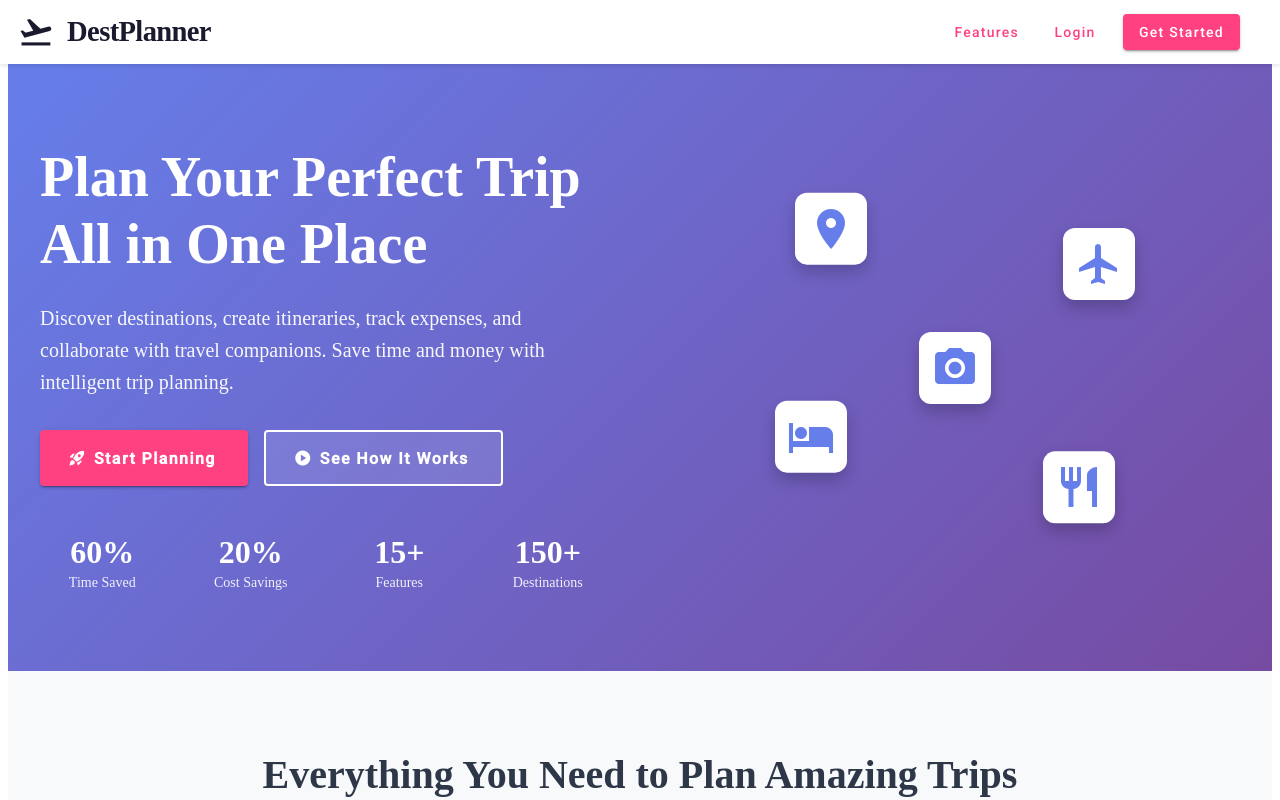
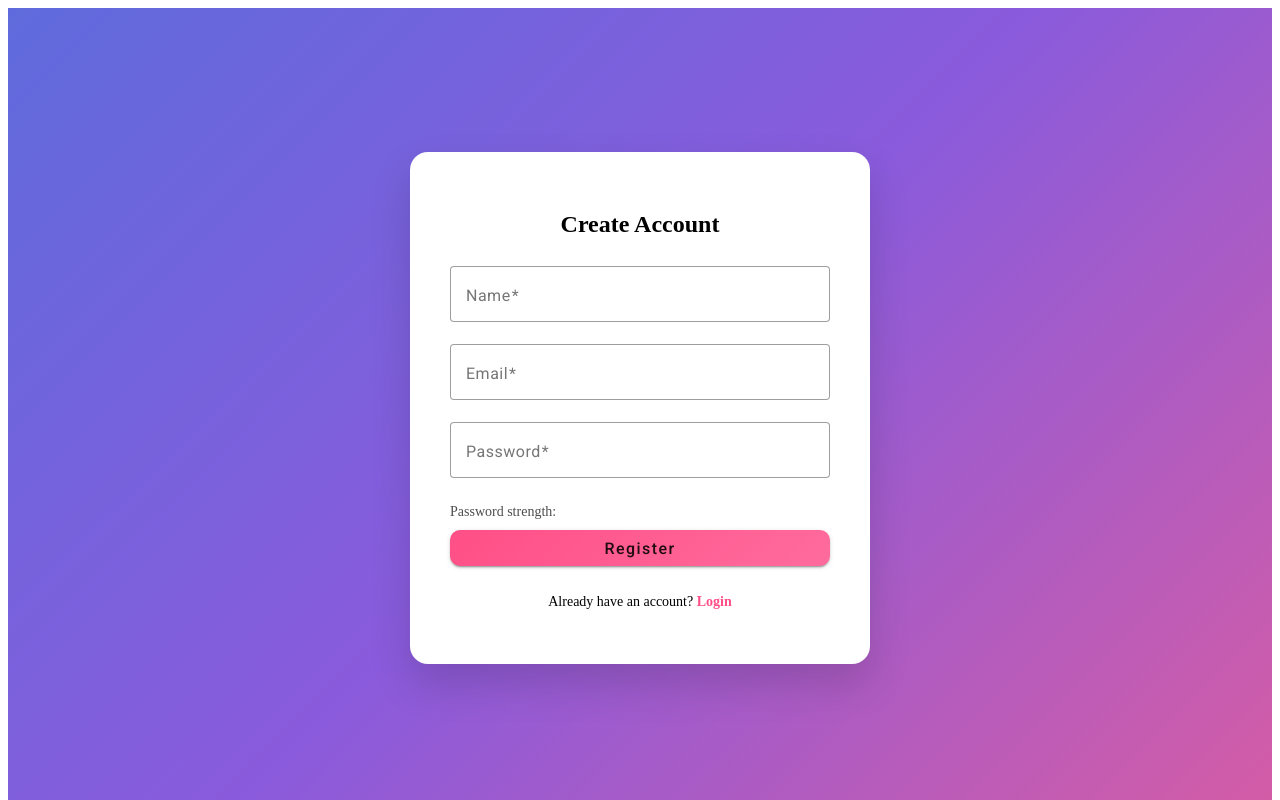
Before and after one commit to ashrithanarne/DestPlanner, an Angular app in the folder frontend/destplanner-frontend/: page /register in a window 1280 px wide. Before the commit this address led to /. Shown: the top 800 px of the page. Built offline with nearby package versions, Linux system fonts and the light colour scheme.

Commit message:
Created registration component

```diff
--- a/frontend/destplanner-frontend/src/app/app.routes.ts
+++ b/frontend/destplanner-frontend/src/app/app.routes.ts
@@ -1,7 +1,10 @@
 import { Routes } from '@angular/router';
 import { LandingPageComponent } from './components/landing-page/landing-page';
+import { RegisterComponent } from './auth/register/register';
+
 
 export const routes: Routes = [
   { path: '', component: LandingPageComponent },
+  { path: 'register', component: RegisterComponent },
   { path: '**', redirectTo: '' }
 ];
--- /dev/null
+++ b/frontend/destplanner-frontend/src/app/auth/register/register.css
@@ -0,0 +1,75 @@
+/* FULL PAGE GRADIENT */
+.auth-page {
+  min-height: 100vh;
+  display: flex;
+  justify-content: center;
+  align-items: center;
+
+  background: linear-gradient(
+    135deg,
+    #5f6bdc,
+    #8a5bdc,
+    #d45ca6
+  );
+}
+
+/* CARD */
+.auth-card {
+  background: white;
+  padding: 40px;
+  border-radius: 18px;
+  width: 380px;
+
+  box-shadow: 0 20px 40px rgba(0,0,0,0.15);
+
+  display: flex;
+  flex-direction: column;
+  gap: 18px;
+}
+
+/* TITLE */
+.auth-card h2 {
+  text-align: center;
+  margin-bottom: 10px;
+}
+
+/* FORM FIELDS */
+mat-form-field {
+  width: 100%;
+}
+
+/* PASSWORD TEXT */
+.strength {
+  font-size: 14px;
+  opacity: 0.7;
+  margin: 4px 0 10px;
+}
+
+/* BUTTON */
+.register-btn {
+  width: 100%;
+  padding: 14px;
+  font-size: 16px;
+  border-radius: 10px;
+
+  background: linear-gradient(
+    135deg,
+    #ff4f87,
+    #ff6b9d
+  );
+
+  color: white;
+}
+
+/* SWITCH LINK */
+.auth-switch {
+  text-align: center;
+  margin-top: 10px;
+  font-size: 14px;
+}
+
+.auth-switch span {
+  color: #ff4f87;
+  cursor: pointer;
+  font-weight: 600;
+}
--- /dev/null
+++ b/frontend/destplanner-frontend/src/app/auth/register/register.html
@@ -0,0 +1,46 @@
+<div class="auth-page">
+
+  <div class="auth-card">
+
+    <h2>Create Account</h2>
+
+    <form [formGroup]="registerForm" (ngSubmit)="submit()">
+
+      <mat-form-field appearance="outline">
+        <mat-label>Name</mat-label>
+        <input matInput formControlName="name">
+      </mat-form-field>
+
+      <mat-form-field appearance="outline">
+        <mat-label>Email</mat-label>
+        <input matInput formControlName="email">
+      </mat-form-field>
+
+      <mat-form-field appearance="outline">
+        <mat-label>Password</mat-label>
+        <input
+          matInput
+          type="password"
+          formControlName="password"
+          (input)="checkStrength(registerForm.value.password || '')"
+        >
+      </mat-form-field>
+
+      <p class="strength">
+        Password strength: {{ passwordStrength }}
+      </p>
+
+      <button mat-raised-button class="register-btn" [disabled]="loading">
+        Register
+      </button>
+
+    </form>
+
+    <p class="auth-switch">
+      Already have an account?
+      <span (click)="navigateToLogin()">Login</span>
+    </p>
+
+  </div>
+
+</div>
--- /dev/null
+++ b/frontend/destplanner-frontend/src/app/auth/register/register.ts
@@ -0,0 +1,77 @@
+import { Component } from '@angular/core';
+import { ReactiveFormsModule, FormBuilder, Validators } from '@angular/forms';
+
+import { MatFormFieldModule } from '@angular/material/form-field';
+import { MatInputModule } from '@angular/material/input';
+import { MatButtonModule } from '@angular/material/button';
+import { MatIconModule } from '@angular/material/icon';
+import { MatSnackBar, MatSnackBarModule } from '@angular/material/snack-bar';
+
+import { Router } from '@angular/router';
+import { AuthService } from '../../services/auth';
+
+@Component({
+  selector: 'app-register',
+  standalone: true,
+  imports: [
+    ReactiveFormsModule,
+    MatFormFieldModule,
+    MatInputModule,
+    MatButtonModule,
+    MatIconModule,
+    MatSnackBarModule
+  ],
+  templateUrl: './register.html',
+  styleUrls: ['./register.css']
+})
+export class RegisterComponent {
+
+  loading = false;
+  passwordStrength = '';
+
+  registerForm: ReturnType<FormBuilder['group']>;
+
+  constructor(
+    private fb: FormBuilder,
+    private auth: AuthService,
+    private snack: MatSnackBar,
+    private router: Router
+  ) {
+    this.registerForm = this.fb.group({
+      name: ['', Validators.required],
+      email: ['', [Validators.required, Validators.email]],
+      password: ['', [Validators.required, Validators.minLength(6)]]
+    });
+  }
+
+  checkStrength(password: string) {
+    if (!password) return;
+
+    if (password.length < 6) this.passwordStrength = 'Weak';
+    else if (password.match(/[A-Z]/) && password.match(/[0-9]/))
+      this.passwordStrength = 'Strong';
+    else this.passwordStrength = 'Medium';
+  }
+
+  async submit() {
+    if (this.registerForm.invalid) return;
+
+    this.loading = true;
+
+    try {
+      const result = await this.auth.register(this.registerForm.value);
+      this.snack.open(result, 'OK', { duration: 3000 });
+      this.router.navigate(['/login']);
+    } catch (err: any) {
+      this.snack.open(err, 'Close', { duration: 3000 });
+    }
+
+    this.loading = false;
+  }
+
+
+  navigateToLogin() {
+    this.router.navigate(['/login']);
+  }
+
+}
--- a/frontend/destplanner-frontend/src/app/components/landing-page/landing-page.ts
+++ b/frontend/destplanner-frontend/src/app/components/landing-page/landing-page.ts
@@ -63,15 +63,13 @@ export class LandingPageComponent {
 
   constructor(private router: Router) {}
 
-  navigateToRegister(): void {
-    console.log('Navigate to register');
-    // this.router.navigate(['/register']);
-  }
+navigateToRegister(): void {
+  this.router.navigate(['/register']);
+}
 
-  navigateToLogin(): void {
-    console.log('Navigate to login');
-    // this.router.navigate(['/login']);
-  }
+navigateToLogin(): void {
+  this.router.navigate(['/login']);
+}
 
   scrollToFeatures(): void {
     const element = document.getElementById('features');
--- /dev/null
+++ b/frontend/destplanner-frontend/src/app/services/auth.ts
@@ -0,0 +1,19 @@
+import { Injectable } from '@angular/core';
+
+@Injectable({
+  providedIn: 'root'
+})
+export class AuthService {
+
+  register(user: any): Promise<any> {
+    return new Promise((resolve, reject) => {
+      setTimeout(() => {
+        if (user.email === 'test@test.com') {
+          reject('User already exists');
+        } else {
+          resolve('Registration successful');
+        }
+      }, 1200);
+    });
+  }
+}
```
Also changed, not shown: frontend/destplanner-frontend/package.json (line endings or trailing spaces), 2 other files (tests, documents, lock files or other folders).
